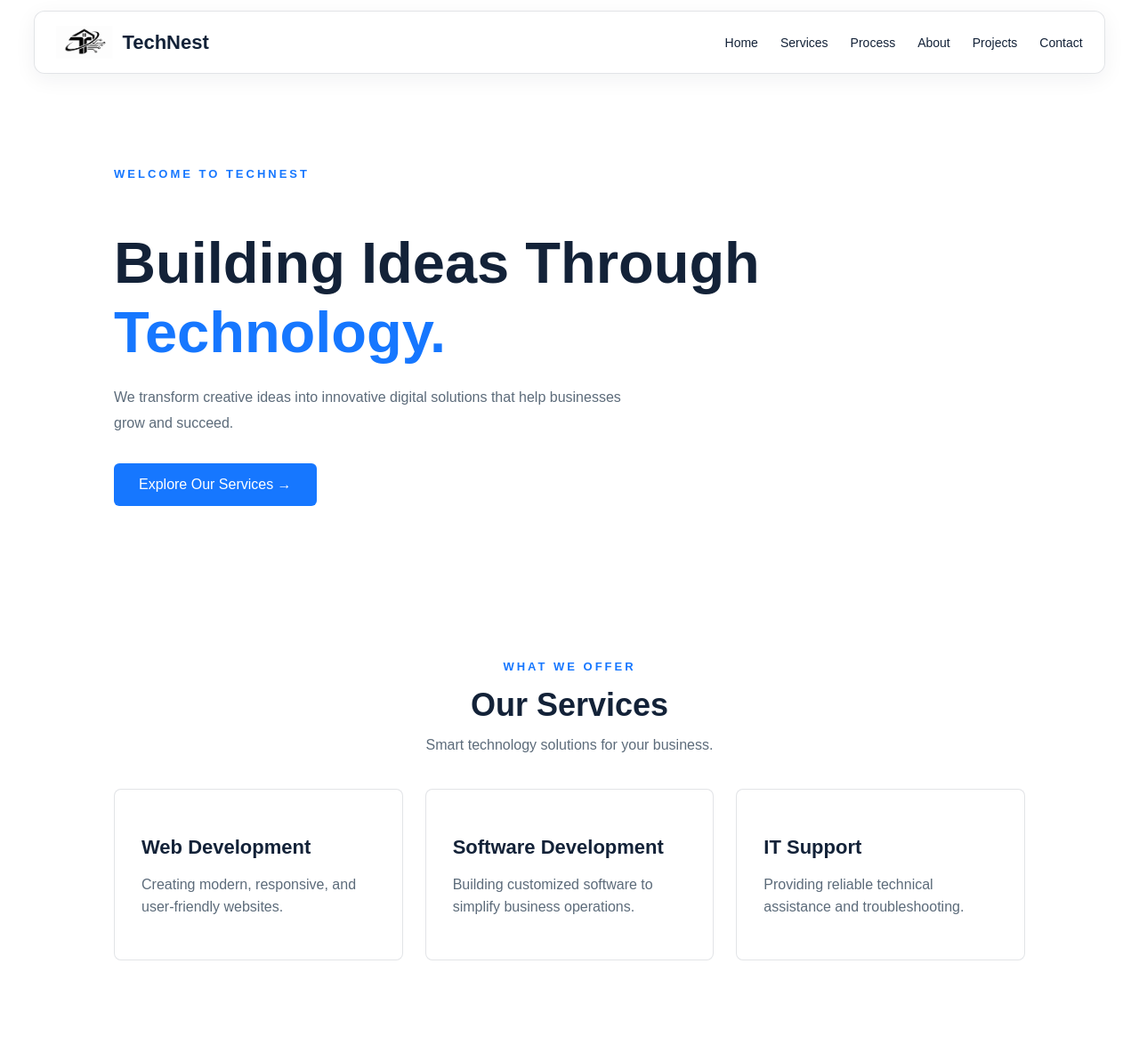
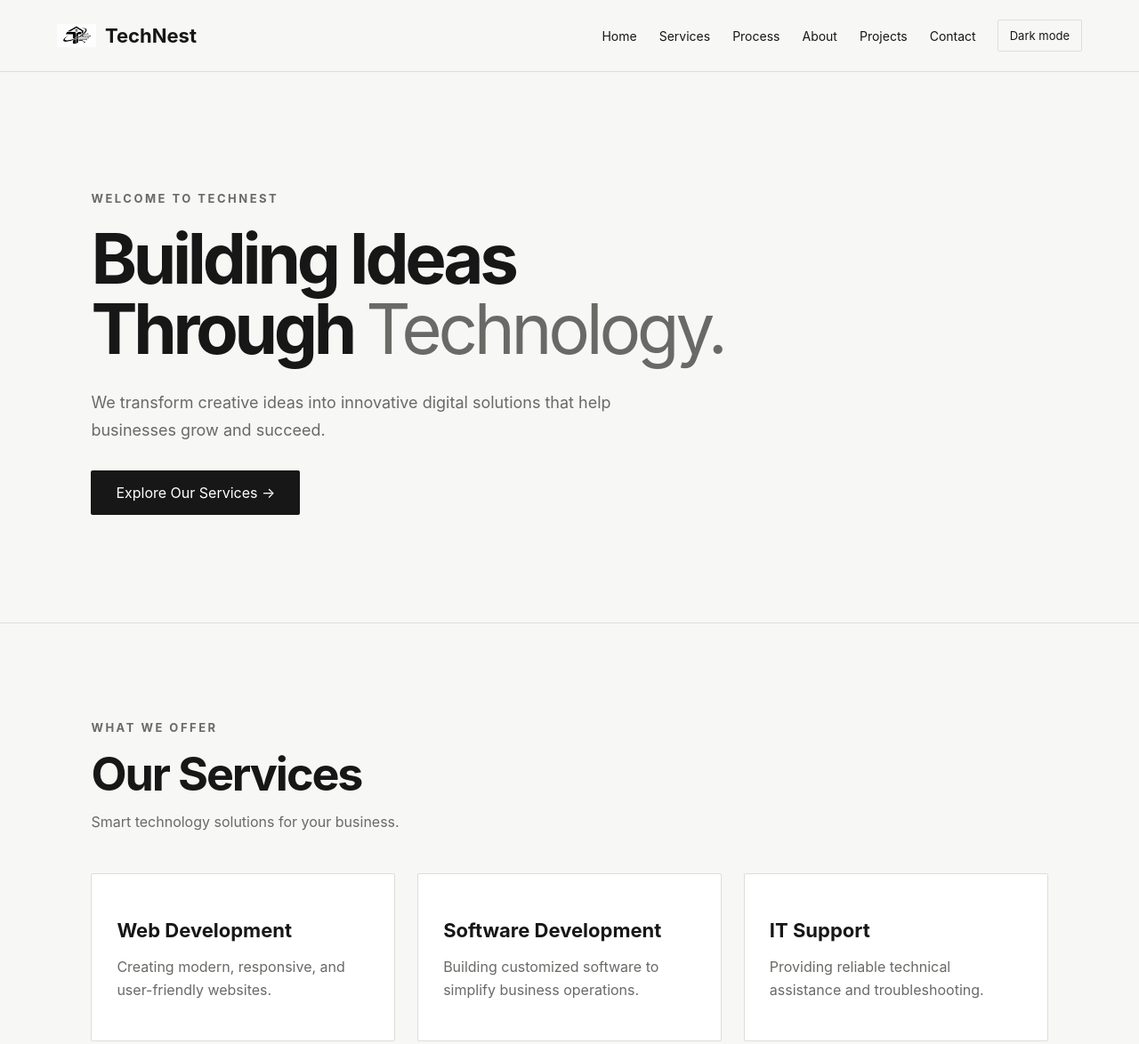
Before and after one commit to c20245418yulo-coder/TechNest, an Astro site: page / in a window 1280 px wide. Shown: the top 1174 px of the page at 89% size. Built offline with nearby package versions, Linux system fonts and the light colour scheme; Astro itself is replaced by a stand-in of ours.

Commit message:
commit 3

```diff
--- a/src/components/Card.astro
+++ b/src/components/Card.astro
@@ -21,9 +21,9 @@ const { title, desc, image, imageAlt = title } = Astro.props;
     .card {
         background: var(--card-bg);
         color: var(--text);
-        padding: 30px;
+        padding: 28px;
         border: 1px solid var(--line);
-        border-radius: 8px;
+        border-radius: 2px;
         transition: transform 0.3s ease, background-color 0.3s ease, color 0.3s ease, border-color 0.3s ease, box-shadow 0.3s ease;
     }
 
@@ -37,6 +37,7 @@ const { title, desc, image, imageAlt = title } = Astro.props;
         width: 100%;
         aspect-ratio: 16 / 9;
         object-fit: cover;
+        border-bottom: 1px solid var(--line);
     }
 
     .card-content {
@@ -44,7 +45,7 @@ const { title, desc, image, imageAlt = title } = Astro.props;
     }
 
     .card:hover {
-        transform: translateY(-5px);
+        transform: translateY(-3px);
         box-shadow: var(--card-shadow);
     }
 
--- a/src/components/Header.astro
+++ b/src/components/Header.astro
@@ -13,8 +13,40 @@
       <a href="#projects">Projects</a>
       <a href="#contact">Contact</a>
     </nav>
+    <button class="theme-toggle" type="button" aria-label="Switch to dark mode">
+      Dark mode
+    </button>
   </div>
 </header>
+
+<script is:inline>
+  (() => {
+    const root = document.documentElement;
+    const savedTheme = localStorage.getItem("technest-theme");
+    if (savedTheme === "light" || savedTheme === "dark") {
+      root.dataset.theme = savedTheme;
+    }
+
+    document.addEventListener("DOMContentLoaded", () => {
+      const toggle = document.querySelector(".theme-toggle");
+      if (!toggle) return;
+
+      const updateToggle = () => {
+        const isDark = root.dataset.theme === "dark";
+        toggle.textContent = isDark ? "Light mode" : "Dark mode";
+        toggle.setAttribute("aria-label", `Switch to ${isDark ? "light" : "dark"} mode`);
+      };
+
+      updateToggle();
+      toggle.addEventListener("click", () => {
+        const nextTheme = root.dataset.theme === "dark" ? "light" : "dark";
+        root.dataset.theme = nextTheme;
+        localStorage.setItem("technest-theme", nextTheme);
+        updateToggle();
+      });
+    });
+  })();
+</script>
 
 <style>
   .header {
@@ -22,15 +54,16 @@
     justify-content: space-between;
     align-items: center;
     position: sticky;
-    top: 12px;
+    top: 0;
     z-index: 100;
-    width: min(94%, 1280px);
-    margin: 12px auto;
-    padding: 12px 24px;
-    border: 1px solid var(--line);
-    border-radius: 12px;
-    background: rgba(255, 255, 255, 0.96);
-    box-shadow: 0 6px 24px rgba(19, 34, 56, 0.06);
+    width: 100%;
+    margin: 0 auto;
+    padding: 18px max(5%, calc((100% - 1280px) / 2));
+    border: 0;
+    border-bottom: 1px solid var(--line);
+    border-radius: 0;
+    background: var(--glass-bg);
+    box-shadow: none;
     -webkit-backdrop-filter: blur(12px);
     backdrop-filter: blur(12px);
   }
@@ -38,7 +71,7 @@
   .header-actions {
     display: flex;
     align-items: center;
-    gap: 20px;
+    gap: 24px;
   }
 
   .logo {
@@ -52,10 +85,10 @@
   }
 
   .logo img {
-    width: 64px;
-    height: 45px;
+    width: 44px;
+    height: 44px;
     object-fit: contain;
-    border-radius: 6px;
+    border-radius: 2px;
   }
 
   nav {
@@ -74,8 +107,24 @@
     color: var(--accent-soft);
   }
 
+  .theme-toggle {
+    padding: 9px 13px;
+    border: 1px solid var(--line);
+    border-radius: 2px;
+    background: transparent;
+    color: var(--text);
+    font: inherit;
+    font-size: 13px;
+    cursor: pointer;
+  }
+
+  .theme-toggle:hover {
+    background: var(--about-bg);
+  }
+
   nav a:focus-visible,
-  .logo:focus-visible {
+  .logo:focus-visible,
+  .theme-toggle:focus-visible {
     outline: 2px solid var(--accent-soft);
     outline-offset: 4px;
     border-radius: 4px;
@@ -83,7 +132,7 @@
 
   @media (max-width: 768px) {
     .header {
-      width: calc(100% - 24px);
+      width: 100%;
       flex-direction: column;
       gap: 15px;
       padding: 14px 18px;
--- a/src/layouts/BaseLayout.astro
+++ b/src/layouts/BaseLayout.astro
@@ -8,9 +8,6 @@ import Header from "../components/Header.astro";
     <meta charset="UTF-8" />
     <meta name="viewport" content="width=device-width" />
     <title>TechNest | Building Ideas Through Technology</title>
-    <script is:inline>
-      document.documentElement.dataset.theme = "light";
-    </script>
   </head>
 
   <body>
@@ -23,57 +20,58 @@ import Header from "../components/Header.astro";
 </html>
 
 <style is:global>
-  :root,
-  :root[data-theme="dark"] {
-    color-scheme: dark;
-    --page-bg: #000000;
-    --hero-bg: #050505;
-    --section-bg: #090909;
-    --about-bg: #000000;
-    --contact-bg: #050505;
-    --text: #f4f8ff;
-    --muted: #c6d6e8;
-    --accent: #35a7ff;
-    --accent-soft: #69d7f2;
-    --button-bg: #1677ff;
-    --button-hover: #0b62d6;
-    --surface: #101010;
-    --card-bg: #101010;
-    --form-bg: #101010;
-    --input-bg: #050505;
-    --input-text: #f4f8ff;
-    --input-border: #426080;
-    --line: rgba(255, 255, 255, 0.18);
-    --glass-bg: rgba(0, 0, 0, 0.78);
-    --glass-shadow: 0 12px 40px rgba(0, 0, 0, 0.2);
-    --card-shadow: 0 8px 20px rgba(0, 0, 0, 0.22);
-    --card-hover-shadow: 0 12px 30px rgba(22, 119, 255, 0.24);
-  }
-
-  :root[data-theme="light"] {
+  :root {
     color-scheme: light;
-    --page-bg: #ffffff;
-    --hero-bg: #ffffff;
-    --section-bg: #ffffff;
-    --about-bg: #ffffff;
-    --contact-bg: #ffffff;
-    --text: #132238;
-    --muted: #5c6b7a;
-    --accent: #1677ff;
-    --accent-soft: #1677ff;
-    --button-bg: #1677ff;
-    --button-hover: #0b62d6;
+    --page-bg: #f7f7f5;
+    --hero-bg: #f7f7f5;
+    --section-bg: #f7f7f5;
+    --about-bg: #efefec;
+    --contact-bg: #f7f7f5;
+    --text: #171717;
+    --muted: #696966;
+    --accent: #171717;
+    --accent-soft: #696966;
+    --button-bg: #171717;
+    --button-hover: #333333;
+    --button-text: #ffffff;
     --surface: #ffffff;
     --card-bg: #ffffff;
     --form-bg: #ffffff;
     --input-bg: #ffffff;
-    --input-text: #132238;
-    --input-border: #ccd6e0;
-    --line: rgba(19, 34, 56, 0.12);
-    --glass-bg: rgba(255, 255, 255, 0.82);
-    --glass-shadow: 0 12px 40px rgba(19, 34, 56, 0.12);
-    --card-shadow: 0 8px 20px rgba(19, 34, 56, 0.10);
-    --card-hover-shadow: 0 12px 30px rgba(22, 119, 255, 0.16);
+    --input-text: #171717;
+    --input-border: #d7d7d2;
+    --line: #deded8;
+    --glass-bg: rgba(247, 247, 245, 0.92);
+    --glass-shadow: none;
+    --card-shadow: none;
+    --card-hover-shadow: none;
+  }
+
+  :root[data-theme="dark"] {
+    color-scheme: dark;
+    --page-bg: #171717;
+    --hero-bg: #171717;
+    --section-bg: #1d1d1d;
+    --about-bg: #222222;
+    --contact-bg: #171717;
+    --text: #f1f1ee;
+    --muted: #aaa9a4;
+    --accent: #f1f1ee;
+    --accent-soft: #aaa9a4;
+    --button-bg: #f1f1ee;
+    --button-hover: #d8d8d3;
+    --button-text: #171717;
+    --surface: #242424;
+    --card-bg: #202020;
+    --form-bg: #202020;
+    --input-bg: #171717;
+    --input-text: #f1f1ee;
+    --input-border: #494944;
+    --line: #393936;
+    --glass-bg: rgba(23, 23, 23, 0.92);
+    --glass-shadow: none;
+    --card-shadow: none;
+    --card-hover-shadow: none;
   }
 
   * {
@@ -90,7 +88,7 @@ import Header from "../components/Header.astro";
     margin: 0;
     background-color: var(--page-bg);
     color: var(--text);
-    font-family: Arial, sans-serif;
+    font-family: Inter, "Helvetica Neue", Arial, sans-serif;
     transition: background-color 0.3s ease, color 0.3s ease;
   }
 
--- a/src/pages/index/_sections/About.astro
+++ b/src/pages/index/_sections/About.astro
@@ -28,8 +28,9 @@
 
 <style>
     section {
-        padding: 100px 10%;
+        padding: 96px 8%;
         background-color: var(--about-bg);
+        border-bottom: 1px solid var(--line);
         color: var(--text);
     }
 
@@ -43,12 +44,13 @@
     .about-title p {
         font-size: 13px;
         font-weight: bold;
-        letter-spacing: 3px;
+        letter-spacing: 2.5px;
         color: var(--accent-soft);
     }
 
     h2 {
-        font-size: 40px;
+        font-size: clamp(36px, 5vw, 52px);
+        letter-spacing: -0.04em;
         margin-top: 15px;
     }
 
--- a/src/pages/index/_sections/Hero.astro
+++ b/src/pages/index/_sections/Hero.astro
@@ -20,17 +20,12 @@
 
 <style>
     .hero {
-        min-height: 550px;
+        min-height: 620px;
         display: flex;
         align-items: center;
-        padding: 80px 10%;
-        background-color: #ffffff;
-        --text: #132238;
-        --muted: #5c6b7a;
-        --accent: #1677ff;
-        --accent-soft: #1677ff;
-        --button-bg: #1677ff;
-        --button-hover: #0b62d6;
+        padding: 90px 8%;
+        background-color: var(--hero-bg);
+        border-bottom: 1px solid var(--line);
         color: var(--text);
     }
 
@@ -40,25 +35,28 @@
 
     .subtitle {
         font-size: 13px;
-        letter-spacing: 3px;
+        letter-spacing: 2.5px;
         font-weight: bold;
         margin-bottom: 20px;
         color: var(--accent-soft);
     }
 
     h1 {
-        font-size: clamp(40px, 6vw, 65px);
-        line-height: 1.2;
-        margin-bottom: 20px;
+        font-size: clamp(44px, 7vw, 78px);
+        line-height: 1.02;
+        letter-spacing: -0.055em;
+        margin: 0 0 28px;
     }
 
     h1 span {
-        color: var(--accent);
+        color: var(--muted);
+        font-weight: 400;
     }
 
     .description {
         color: var(--muted);
-        line-height: 1.8;
+        line-height: 1.7;
+        font-size: 18px;
         max-width: 600px;
         margin-bottom: 30px;
     }
@@ -66,9 +64,9 @@
     .hero-btn {
         display: inline-block;
         background: var(--button-bg);
-        color: white;
+        color: var(--button-text);
         padding: 15px 28px;
-        border-radius: 6px;
+        border-radius: 2px;
         text-decoration: none;
         transition: 0.3s;
     }
--- a/src/pages/index/_sections/Process.astro
+++ b/src/pages/index/_sections/Process.astro
@@ -29,31 +29,28 @@ import Card from "../../../components/Card.astro";
 
 <style>
     section {
-        padding: 80px 10%;
-        background-color: #ffffff;
-        --text: #132238;
-        --muted: #5c6b7a;
-        --accent-soft: #1677ff;
-        --card-bg: #ffffff;
-        --line: rgba(19, 34, 56, 0.12);
+        padding: 96px 8%;
+        background-color: var(--section-bg);
+        border-bottom: 1px solid var(--line);
         color: var(--text);
     }
 
     .heading {
-        text-align: center;
-        margin-bottom: 40px;
+        max-width: 720px;
+        margin-bottom: 48px;
     }
 
     .heading p {
         font-size: 13px;
         font-weight: bold;
-        letter-spacing: 3px;
+        letter-spacing: 2.5px;
         color: var(--accent-soft);
     }
 
     h2 {
-        font-size: 36px;
-        margin: 15px 0;
+        font-size: clamp(36px, 5vw, 52px);
+        letter-spacing: -0.04em;
+        margin: 12px 0;
     }
 
     .heading span {
--- a/src/pages/index/_sections/Projects.astro
+++ b/src/pages/index/_sections/Projects.astro
@@ -53,24 +53,19 @@ import Card from "../../../components/Card.astro";
 
 <style>
   .projects {
-    padding: 80px 8%;
-    text-align: center;
+    padding: 96px 8%;
     color: var(--text);
+    border-bottom: 1px solid var(--line);
   }
 
   h2 {
-    font-size: 2rem;
-    margin-bottom: 10px;
+    font-size: clamp(36px, 5vw, 52px);
+    letter-spacing: -0.04em;
+    margin: 0 0 10px;
   }
 
   h2::after {
-    display: block;
-    width: 36px;
-    height: 2px;
-    margin: 12px auto 0;
-    border-radius: 999px;
-    background: var(--line);
-    content: "";
+    display: none;
   }
 
   .subtitle {
--- a/src/pages/index/_sections/Services.astro
+++ b/src/pages/index/_sections/Services.astro
@@ -29,24 +29,26 @@ import Card from "../../../components/Card.astro";
 
 <style>
     section {
-        padding: 80px 10%;
+        padding: 96px 8%;
+        border-bottom: 1px solid var(--line);
     }
 
     .heading {
-        text-align: center;
-        margin-bottom: 40px;
+        max-width: 720px;
+        margin-bottom: 48px;
     }
 
     .heading p {
-        letter-spacing: 3px;
+        letter-spacing: 2.5px;
         font-size: 13px;
         font-weight: bold;
         color: var(--accent-soft);
     }
 
     h2 {
-        font-size: 36px;
-        margin: 15px 0;
+        font-size: clamp(36px, 5vw, 52px);
+        letter-spacing: -0.04em;
+        margin: 12px 0;
     }
 
     .heading span {
```
Also changed, not shown: src/pages/index/_sections/Contact.astro (+10 -9 lines).
